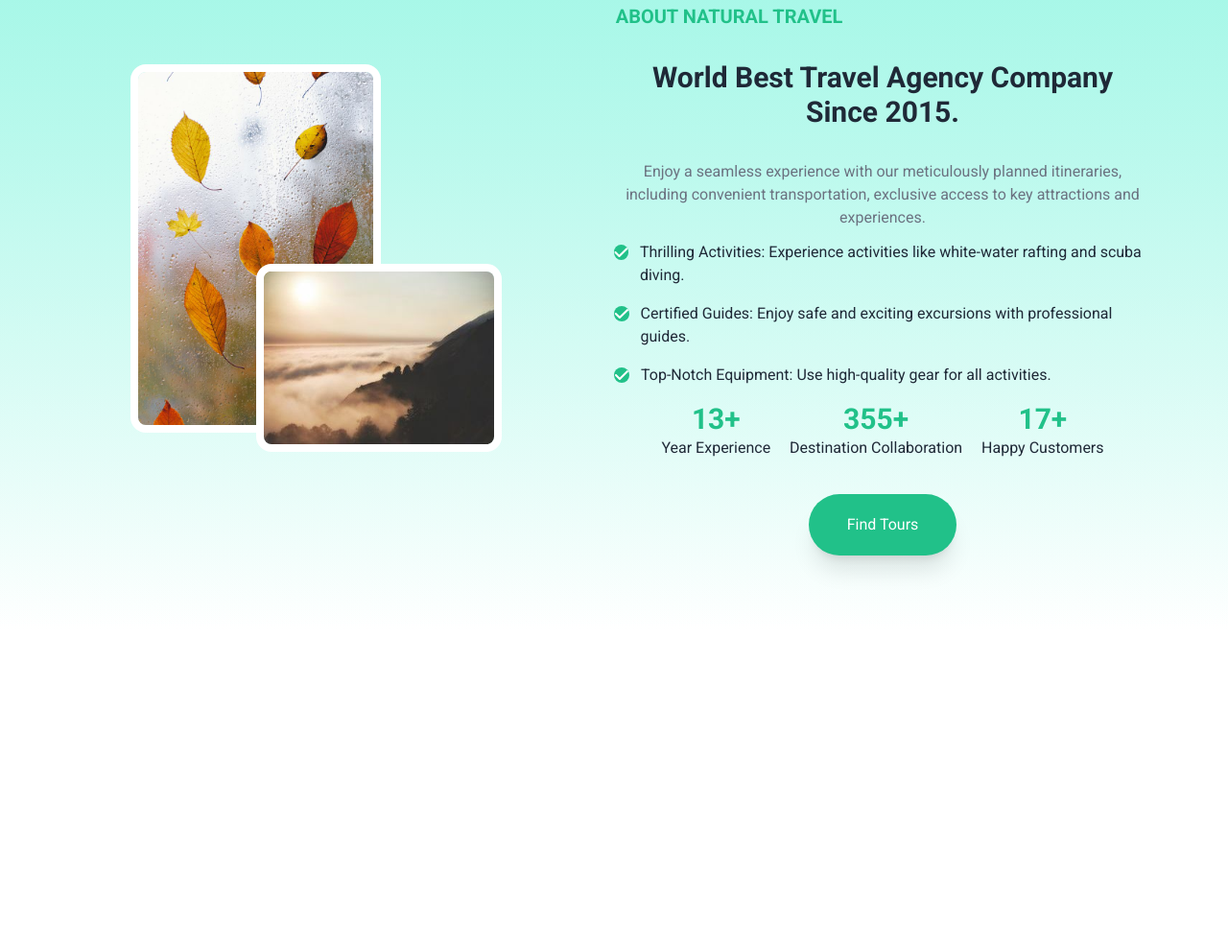
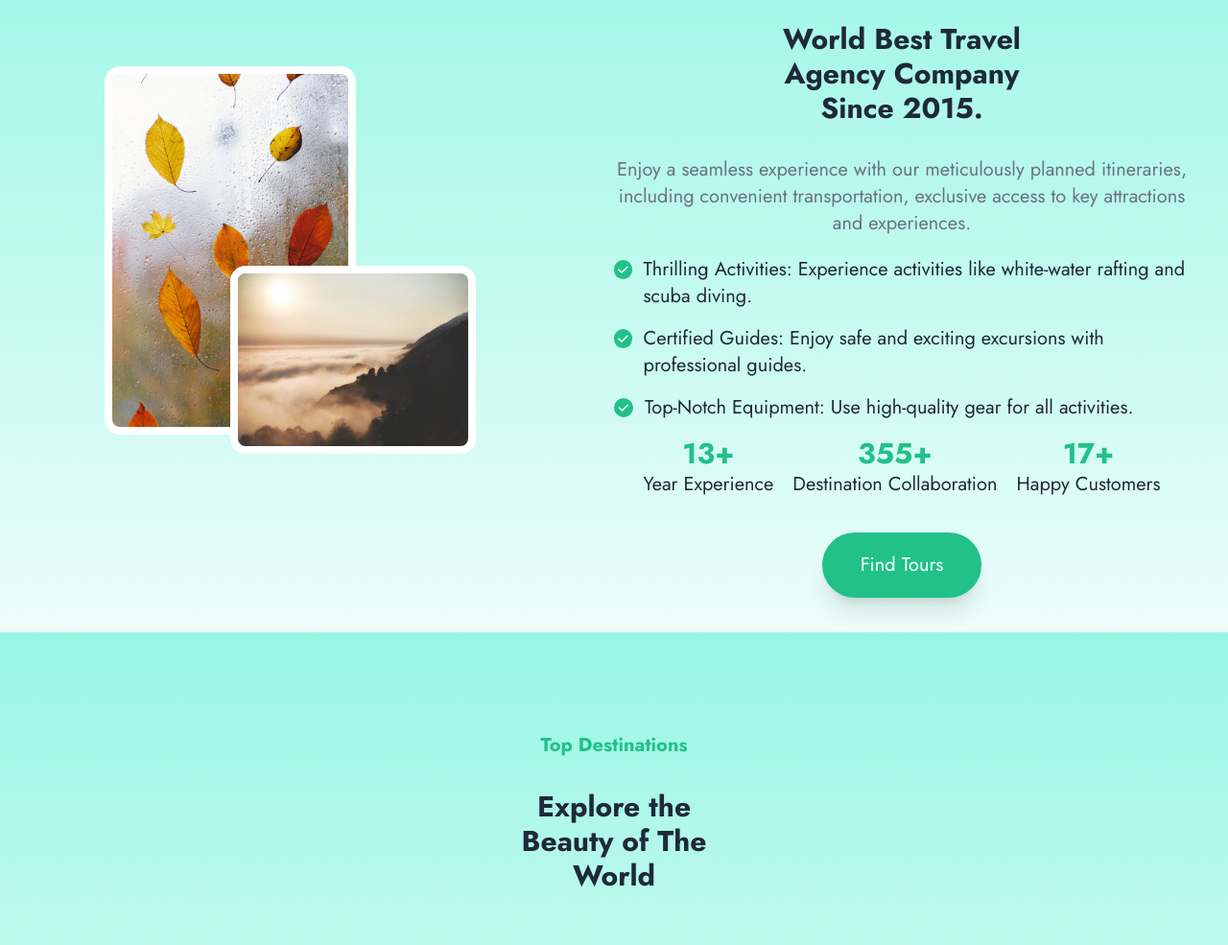
Before and after one commit to tanveer19/H01-natural-travel, a website built with Vite: page index.html in a window 1280 px wide. Shown: the part 3227-4212 px from the top of the page at 96% size. Before the commit the page ends 3886 px from the top, so only its background shows below. Built offline with nearby package versions, Linux system fonts and the light colour scheme; files whose address does not match are found by name.

Commit message:
destination start

```diff
--- a/index.html
+++ b/index.html
@@ -5,12 +5,8 @@
     <link rel="icon" type="image/svg+xml" href="/images/nt-icon.png" />
     <meta name="viewport" content="width=device-width, initial-scale=1.0" />
     <title>Natural Travel</title>
-    <!-- <link
-      rel="stylesheet"
-      href="https://cdn.jsdelivr.net/npm/swiper@11/swiper-bundle.min.css"
-    /> -->
+
     <link rel="stylesheet" href="swiper-bundle.css" />
-
     <link rel="stylesheet" href="tailwind.css" />
     <link rel="stylesheet" href="style-custom.css" />
   </head>
@@ -1145,7 +1141,7 @@
 
     <!-- about  -->
     <section
-      class="h-screen p-20 grid grid-cols-1 lg:grid-cols-2 items-center bg-gradient-to-b from-teal-200"
+      class="h-screen p-10 grid grid-cols-1 lg:grid-cols-2 items-center bg-gradient-to-b from-teal-200"
     >
       <!-- grid in external css -->
       <div class="about-section-images">
@@ -1163,22 +1159,23 @@
 
       <!-- about text -->
 
-      <div class="text-center">
-        <h3 class="text-xl font-bold text-primary-color-dark mt-16 mb-8 w-60">
+      <div class="text-center jost-font text-xl">
+        <h3 class="font-bold text-primary-color-dark mt-16 mb-8 w-64 mx-auto">
           ABOUT NATURAL TRAVEL
         </h3>
-        <h2 class="text-3xl font-bold mb-8">
+        <h2 class="text-3xl font-bold mb-8 w-64 mx-auto">
           World Best Travel Agency Company Since 2015.
         </h2>
-        <p class="text-gray-500 my-4">
+        <p class="text-gray-500 my-6">
           Enjoy a seamless experience with our meticulously planned itineraries,
           including convenient transportation, exclusive access to key
           attractions and experiences.
         </p>
+        <!-- list items -->
         <ul class="space-y-5 my-4 text-left">
           <li class="flex items-start gap-3">
             <img
-              class="bg-primary-color-dark w-4 h-4 rounded-full"
+              class="bg-primary-color-dark w-5 h-5 p-1 rounded-full"
               src="images/check.svg"
               alt=""
             />
@@ -1189,7 +1186,7 @@
           </li>
           <li class="flex gap-3">
             <img
-              class="bg-primary-color-dark w-4 h-4 rounded-full"
+              class="bg-primary-color-dark w-5 h-5 p-1 rounded-full"
               src="images/check.svg"
               alt=""
             />
@@ -1200,7 +1197,7 @@
           </li>
           <li class="flex gap-3">
             <img
-              class="bg-primary-color-dark w-4 h-4 rounded-full"
+              class="bg-primary-color-dark w-5 h-5 p-1 rounded-full"
               src="images/check.svg"
               alt=""
             />
@@ -1209,7 +1206,7 @@
             </span>
           </li>
         </ul>
-
+        <!-- numbers -->
         <div class="flex justify-center gap-5 my-4">
           <div class="">
             <span class="text-3xl font-bold text-primary-color-dark">
@@ -1245,7 +1242,18 @@
     </section>
 
     <!-- destinations -->
-    <section></section>
+
+    <section class="h-screen p-10 bg-gradient-to-b from-teal-200">
+      <div class="text-center jost-font text-xl">
+        <h3 class="font-bold text-primary-color-dark mt-16 mb-8 w-64 mx-auto">
+          Top Destinations
+        </h3>
+        <h2 class="text-3xl font-bold mb-8 w-64 mx-auto">
+          Explore the Beauty of The World
+        </h2>
+      </div>
+    </section>
+
     <!-- Swiper JS -->
     <script src="https://cdn.jsdelivr.net/npm/swiper@11/swiper-bundle.min.js"></script>
 
--- a/style-custom.css
+++ b/style-custom.css
@@ -1,6 +1,12 @@
-/* roboto font */
+/* roboto and jost font */
 
-@import url("https://fonts.googleapis.com/css2?family=Roboto:ital,wght@0,100;0,300;0,400;0,500;0,700;0,900;1,100;1,300;1,400;1,500;1,700;1,900&display=swap");
+@import url("https://fonts.googleapis.com/css2?family=Jost:ital,wght@0,100..900;1,100..900&family=Roboto:ital,wght@0,100;0,300;0,400;0,500;0,700;0,900;1,100;1,300;1,400;1,500;1,700;1,900&display=swap");
+
+.jost-font {
+  font-family: "Jost", sans-serif;
+  font-optical-sizing: auto;
+  font-style: normal;
+}
 
 /* colors */
 
```
